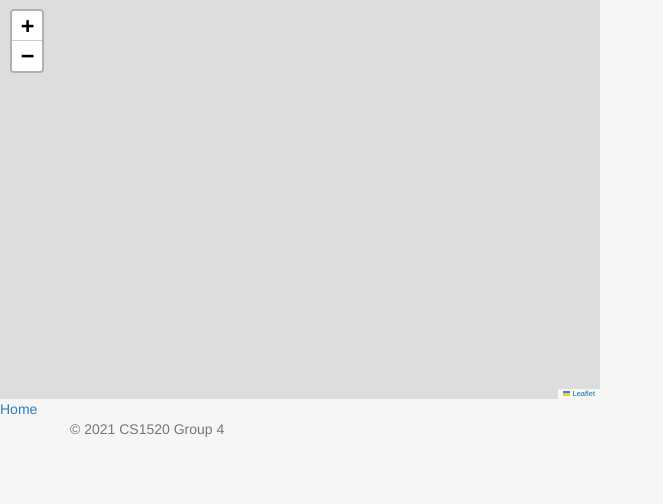
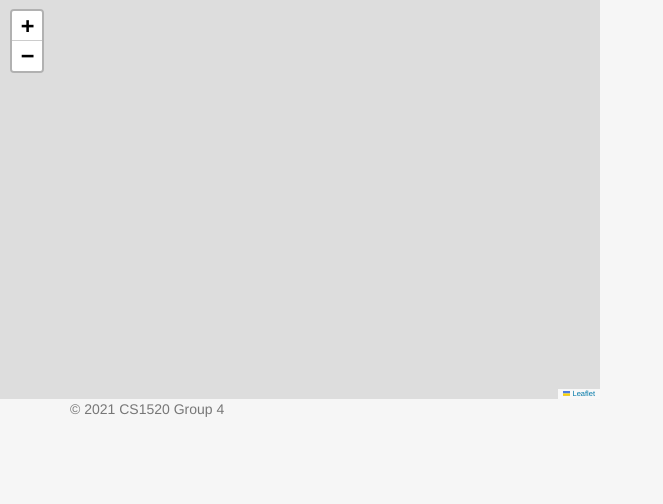
Before and after one commit to andrewln217/Pittsburgh-Trails-Lookup, a Flask app: template templates/map_page.html in a window 1280 px wide. Shown: the part 49-553 px from the top of the page, without its empty margins (0-663 px from the left). Run offline with Flask 2, Linux system fonts and the light colour scheme; the template is opened without the code that fills it, so the values that code supplies are empty; some libraries are stand-ins or nearby versions.

Commit message:
Update map_page.html

```diff
--- a/templates/map_page.html
+++ b/templates/map_page.html
@@ -88,7 +88,6 @@
 		</script>
     </body>
 
-	<a href="/home">Home</a>
 
 </html>
 
```
